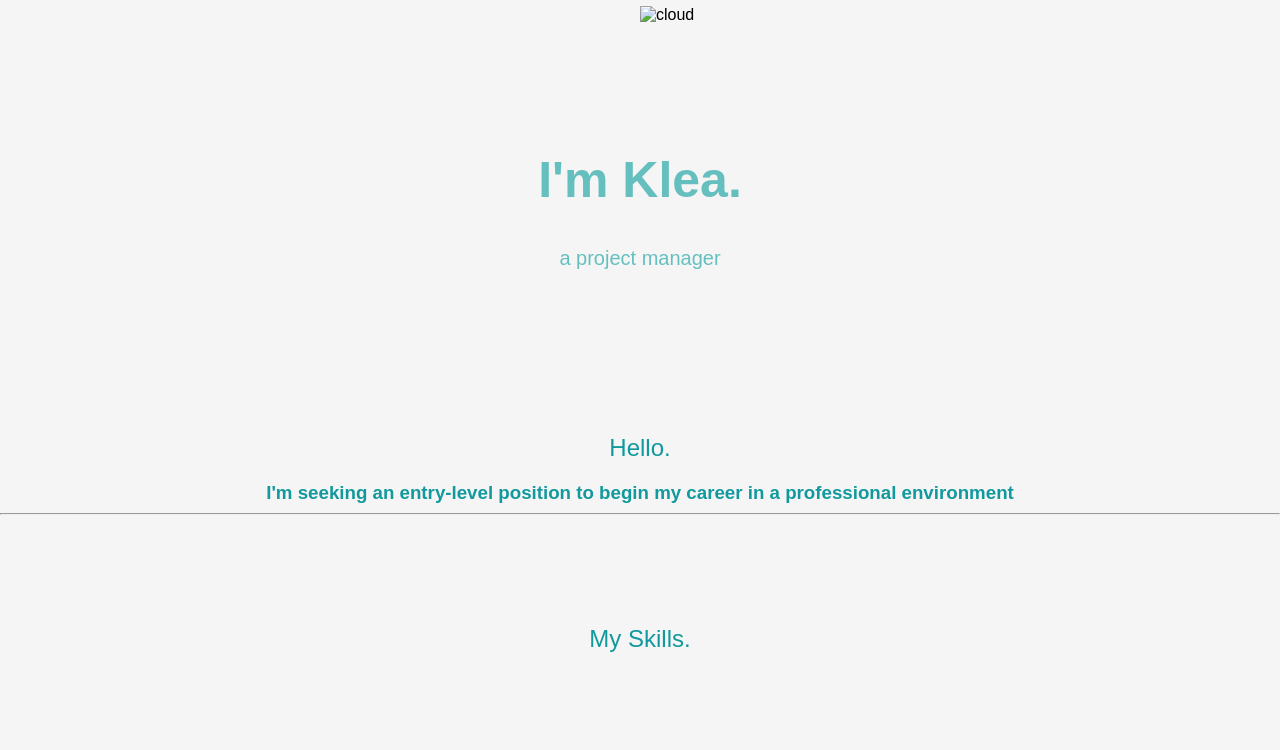
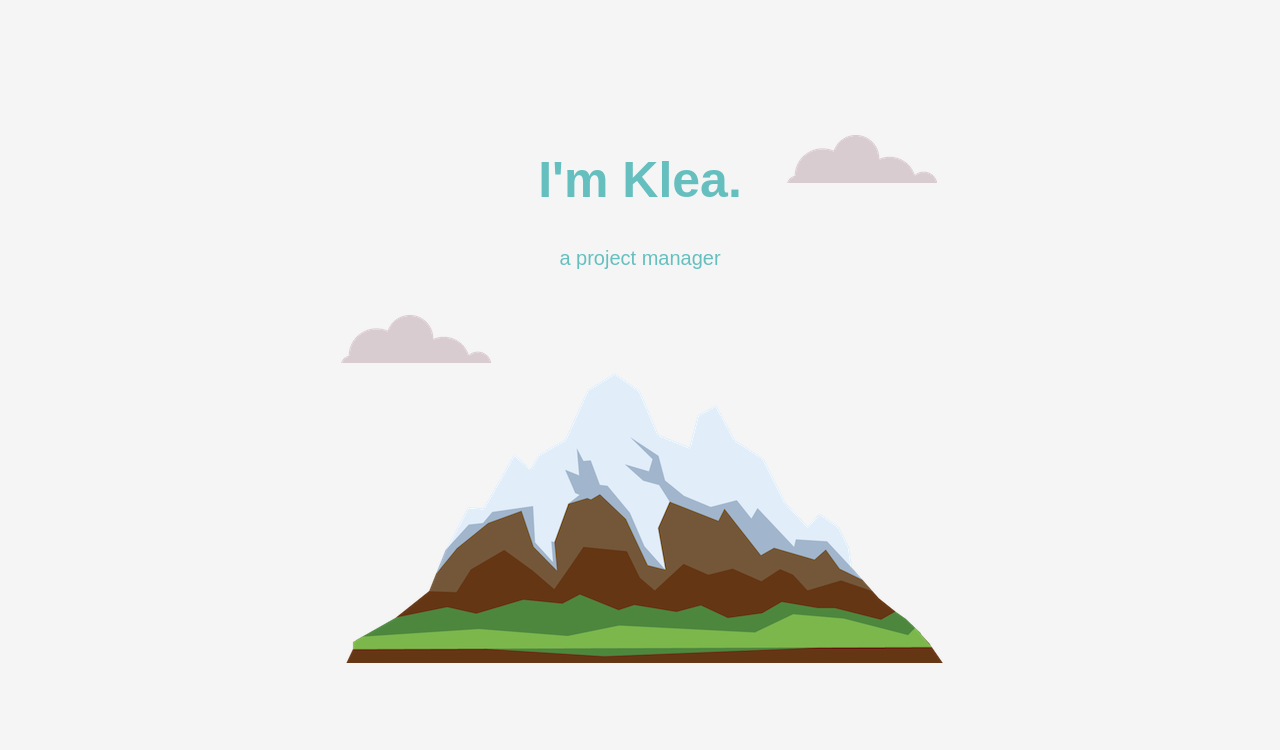
Before and after one commit to kleaaa140/CV, a plain HTML site: page index.html in a window 1280 px wide. Shown: the top 750 px of the page. Drawn offline with Linux system fonts and the light colour scheme.

Commit message:
Update index.html

```diff
--- a/index.html
+++ b/index.html
@@ -12,9 +12,9 @@
      <h1>I'm Klea.</h1>
      <h2 class="h2">a project manager</h2>
    </div>
-   <img class="top-cloud" src="CSS - My Site Images\cloud.png" alt="cloud">
-   <img class="bottom-cloud"src="CSS - My Site Images\cloud.png" alt="cloud">
-   <img class="mountain" src="CSS - My Site Images\mountain.png" alt="">
+   <img class="top-cloud" src="CV\css\CSS - My Site Images\cloud.png" alt="cloud">
+   <img class="bottom-cloud"src="CV\css\CSS - My Site Images\cloud.png" alt="cloud">
+   <img class="mountain" src="CV\css\CSS - My Site Images\mountain.png" alt="">
    <div class="middle-container">
      <div class="profile">
        <h2>Hello.</h2>
```
